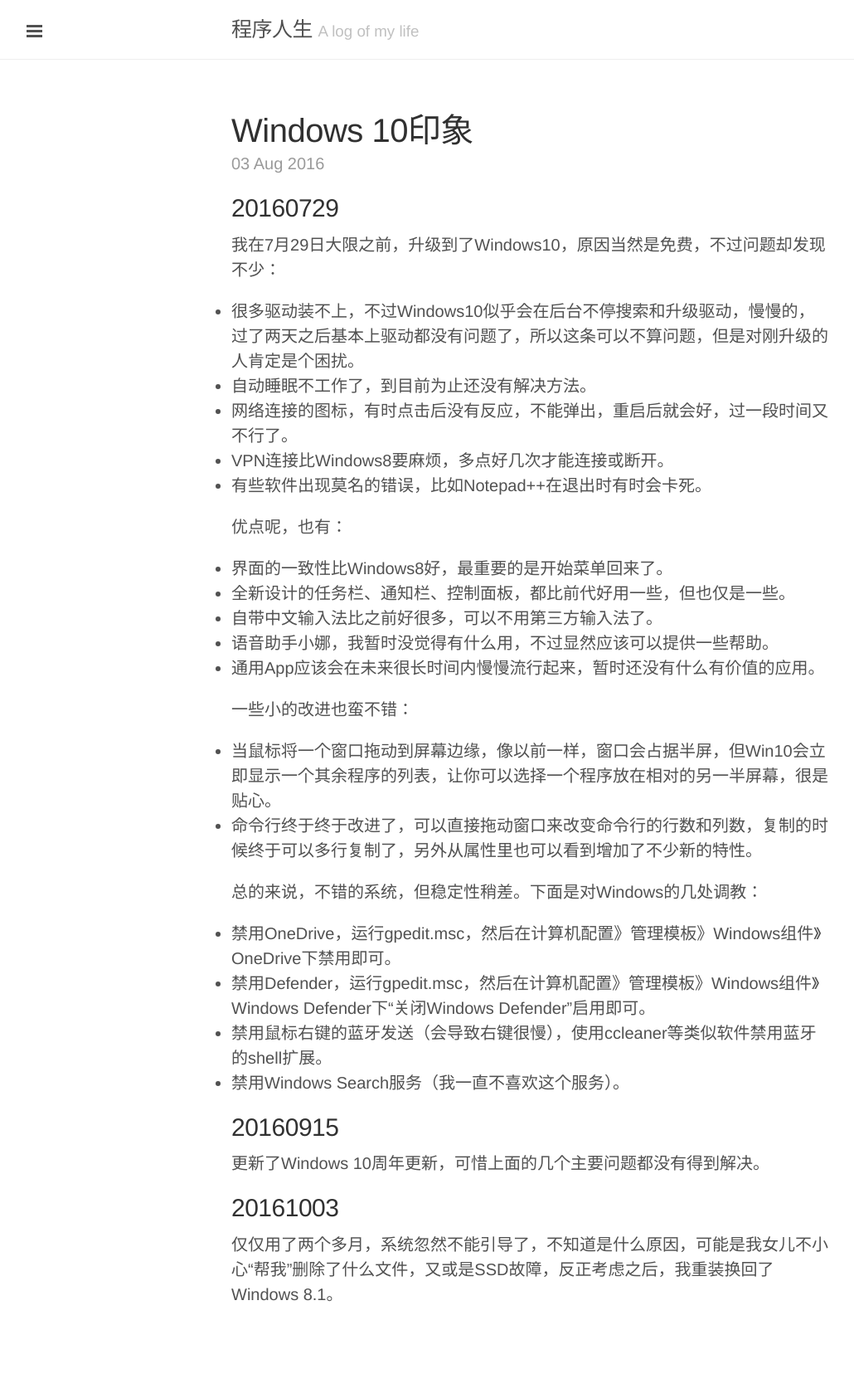
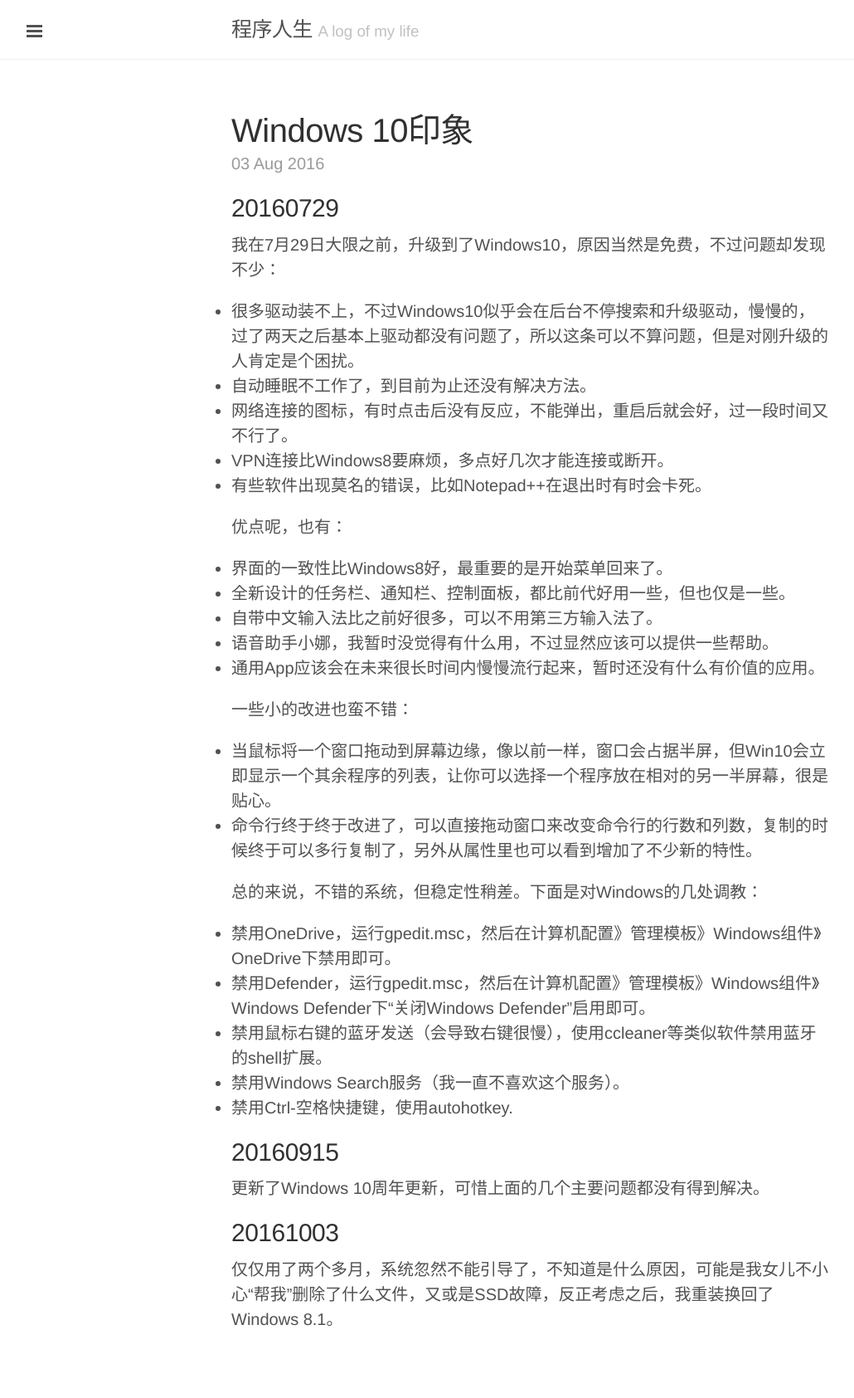
Before and after one commit to liuzhongshu/liuzhongshu.github.io, a Jekyll site: the page built from _posts/2016-08-03-windows-10.md, in a window 1280 px wide. Shown: the whole page at 83% size, without its empty margins (1-1031 px from the left). Built offline with Jekyll 4.4.1, drawn with Linux system fonts in a browser that asks for light colours; comment, search, counter and statistics services are not loaded; before the commit the page ends 1655 px from its top, so only the background shows below that.

Commit message:
Post update: Windows 10印象

```diff
--- a/_posts/2016-08-03-windows-10.md
+++ b/_posts/2016-08-03-windows-10.md
@@ -32,6 +32,7 @@ layout: post
 - 禁用Defender，运行gpedit.msc，然后在计算机配置》管理模板》Windows组件》Windows Defender下“关闭Windows Defender”启用即可。
 - 禁用鼠标右键的蓝牙发送（会导致右键很慢），使用ccleaner等类似软件禁用蓝牙的shell扩展。
 - 禁用Windows Search服务（我一直不喜欢这个服务）。
+- 禁用Ctrl-空格快捷键，使用autohotkey.
 
 ## 20160915
 
```
